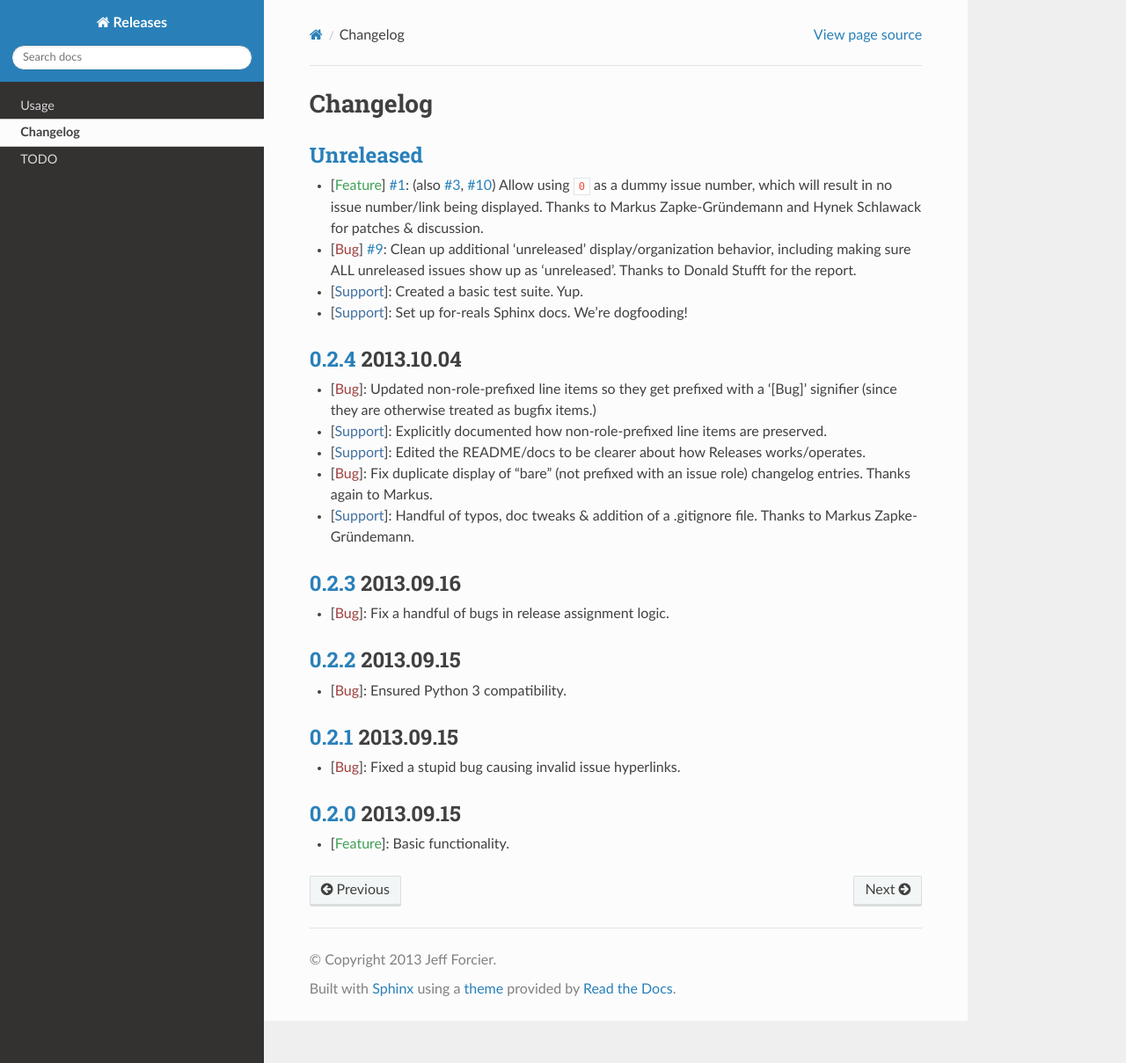
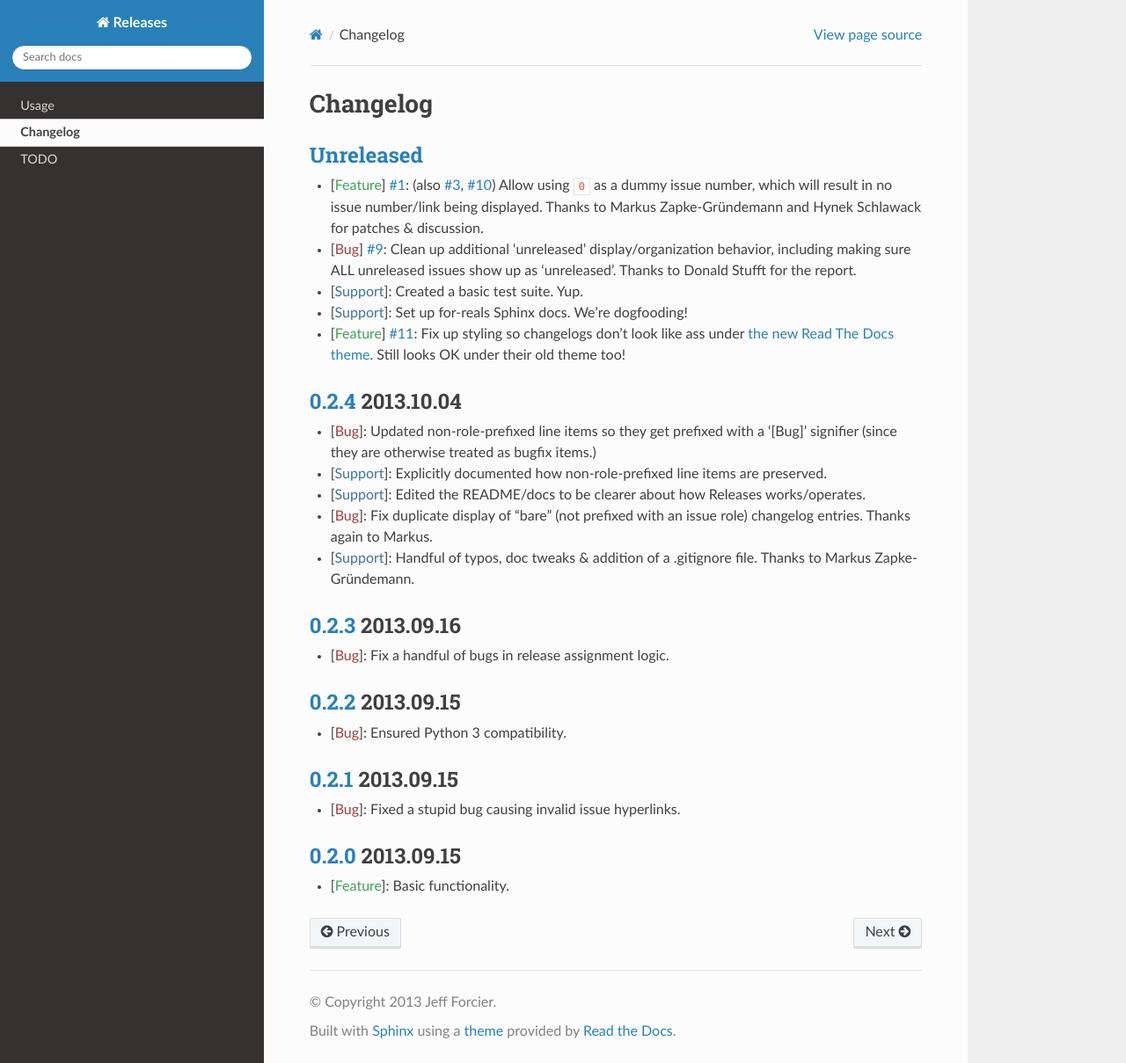
Before and after one commit to bitprophet/releases, a Sphinx documentation site: the page built from docs/changelog.rst, in a window 1280 px wide and 1209 px high. Shown: the whole window at 88% size. Built offline with Sphinx 7.4.7 and the Read the Docs theme 2.0.0, drawn with Linux system fonts in a browser that asks for light colours.

Commit message:
Changelog re #11

```diff
--- a/docs/changelog.rst
+++ b/docs/changelog.rst
@@ -2,6 +2,10 @@
 Changelog
 =========
 
+* :feature:`11` Fix up styling so changelogs don't look like ass under `the new
+  Read The Docs theme
+  <http://ericholscher.com/blog/2013/nov/4/new-theme-read-the-docs/>`_. Still
+  looks OK under their old theme too!
 * :support:`0` Set up for-reals Sphinx docs. We're dogfooding!
 * :support:`0` Created a basic test suite. Yup.
 * :bug:`9` Clean up additional 'unreleased' display/organization behavior,
```
